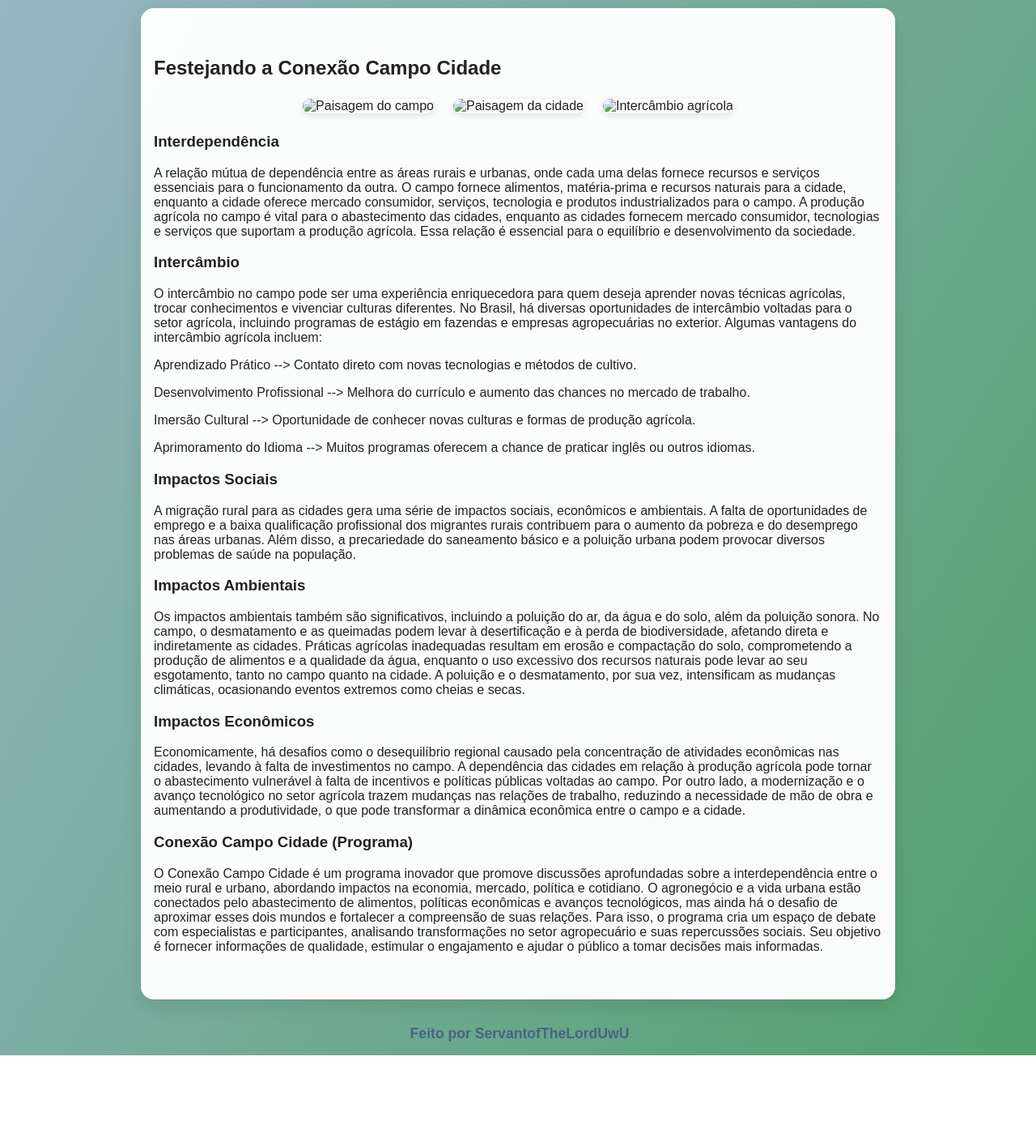
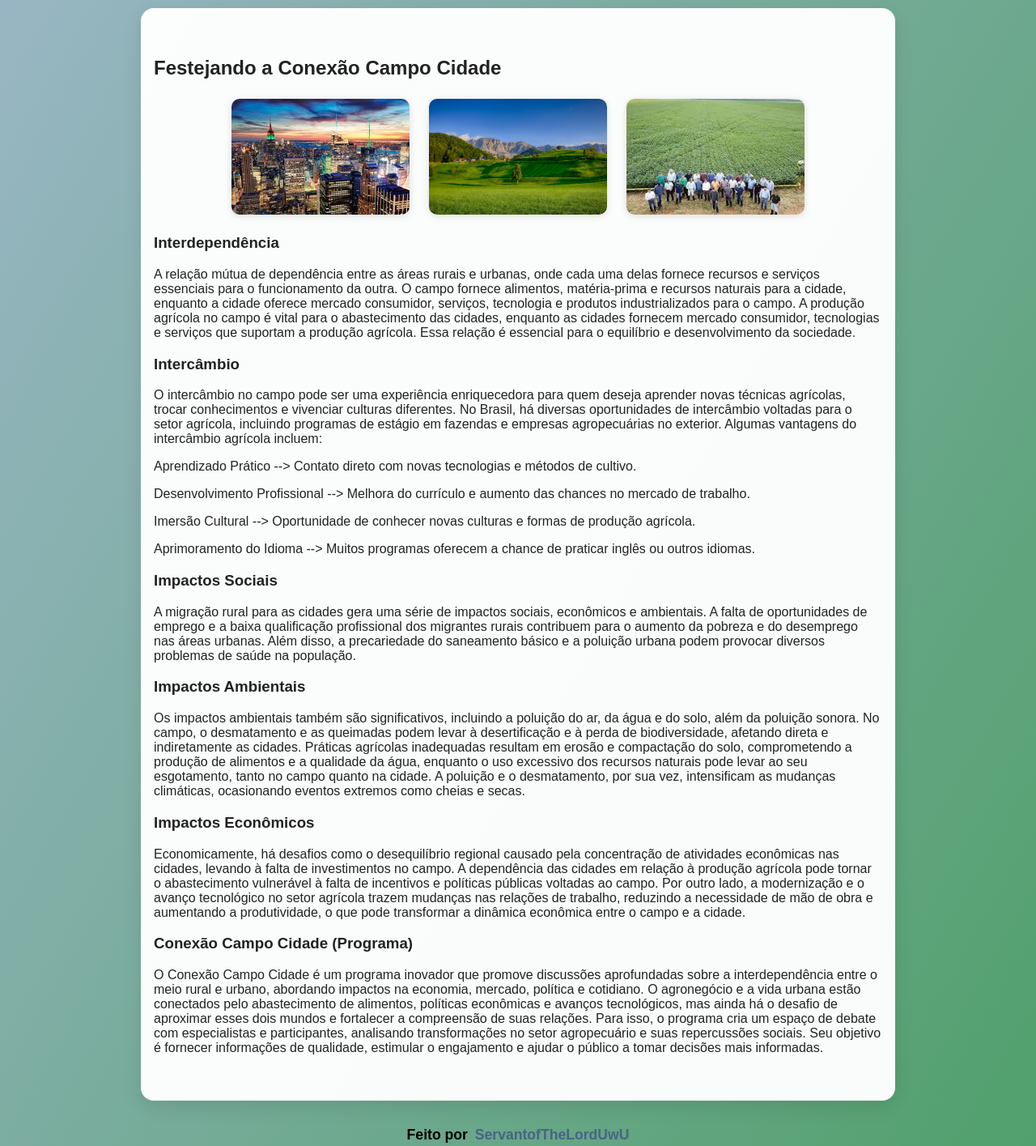
Before and after one commit to ServantofTheLordUwU/cacrudo-agrinho, a plain HTML site: page index.html in a window 1280 px wide. Shown: the part 40-1455 px from the top of the page at 81% size. Before the commit the page ends 1343 px from the top, so only its background shows below. Drawn offline with Linux system fonts and the light colour scheme.

Commit message:
Add files via upload

```diff
--- a/index.html
+++ b/index.html
@@ -18,11 +18,10 @@
     <div class="main-content">
       <h2>Festejando a Conexão Campo Cidade</h2>
 
-
       <div class="image-gallery">
-        <img src="img/campo.jpg" alt="Paisagem do campo">
-        <img src="img/cidade.jpg" alt="Paisagem da cidade">
-        <img src="img/intercambio.jpg" alt="Intercâmbio agrícola">
+        <img src="images.jpeg" alt="Paisagem do campo">
+        <img src="pexels-photo-1461027.jpeg" alt="Paisagem da cidade">
+        <img src="download.jpeg" alt="Intercâmbio agrícola">
       </div>
 
       <h3>Interdependência</h3>
@@ -48,7 +47,7 @@
     </div>
   </div>
   <footer class="author-footer">
-    <a href="https://github.com/ServantofTheLordUwU" target="_blank">Feito por ServantofTheLordUwU</a>
+    <span>Feito por <a href="https://github.com/ServantofTheLordUwU" target="_blank">ServantofTheLordUwU</a></span>
   </footer>
 </body>
 </html>
```
Also changed, not shown: 8428807613_3b3fc7100e_b.jpg (added), download.jpeg (added), images.jpeg (added), pexels-photo-1461027.jpeg (added).
